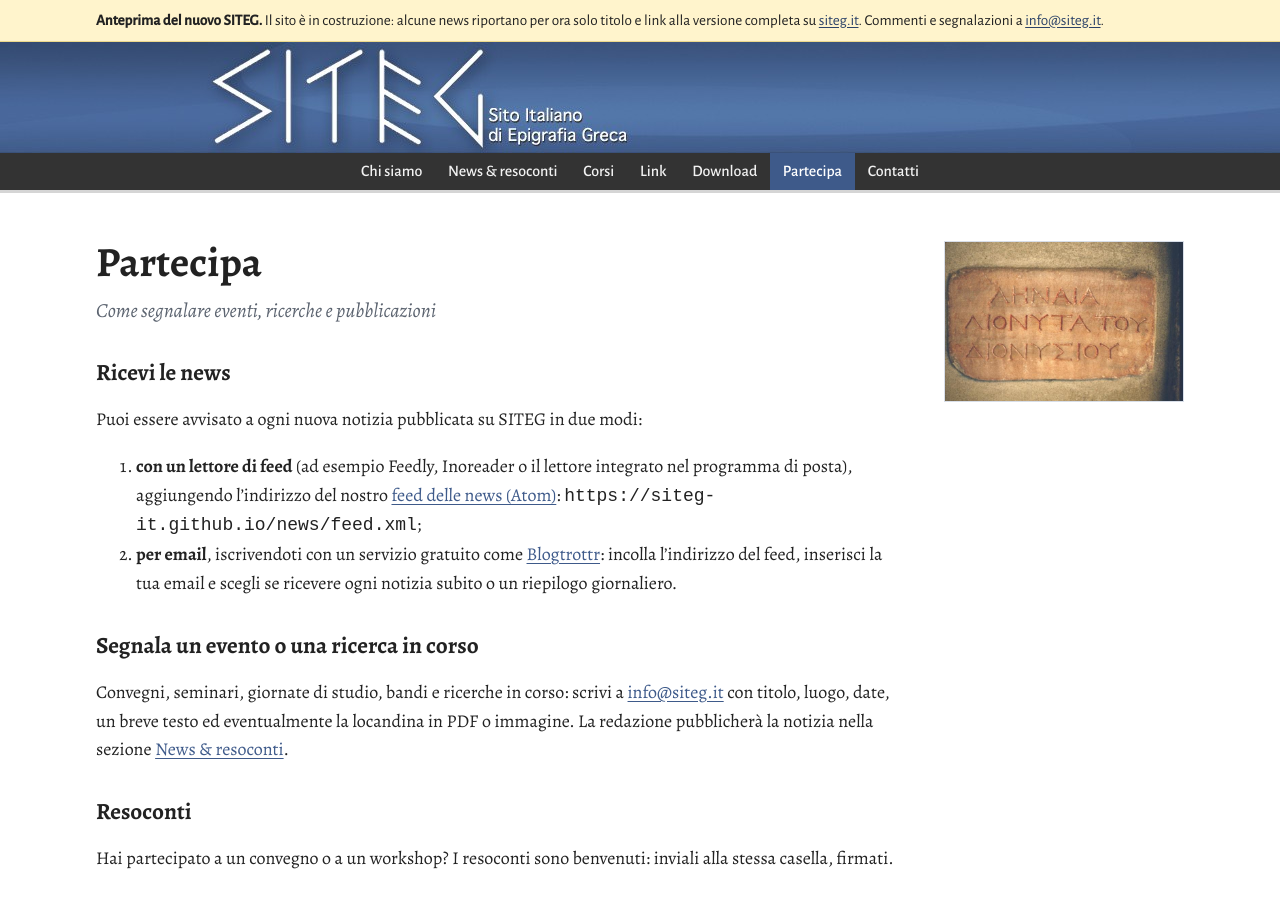
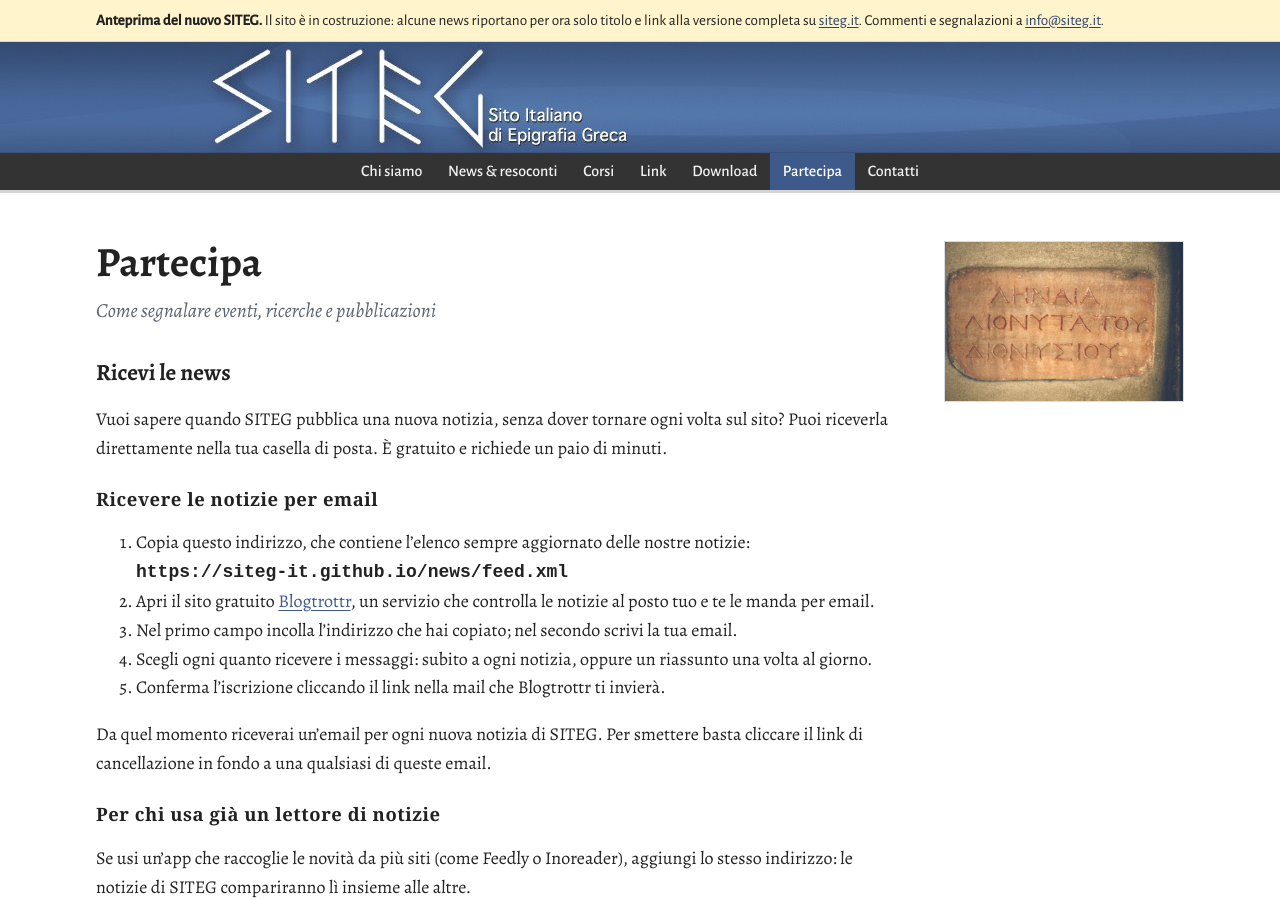
Before and after one commit to SITEG-IT/siteg-it.github.io, a Jekyll site: the page built from pagine/partecipa.md, in a window 1280 px wide and 900 px high. Built offline with Jekyll 4.4.1, drawn with Linux system fonts in a browser that asks for light colours; some web fonts are replaced.

Commit message:
Spiega in modo più semplice come ricevere le news
Co-Authored-By: Claude Opus 5.5 <noreply@anthropic.com>
Claude-Session: https://claude.ai/code/session_01L5UjLma1GyyJqcuBTdFXE1

```diff
--- a/pagine/partecipa.md
+++ b/pagine/partecipa.md
@@ -11,10 +11,22 @@ redirect_from:
 
 ## Ricevi le news
 
-Puoi essere avvisato a ogni nuova notizia pubblicata su SITEG in due modi:
+Vuoi sapere quando SITEG pubblica una nuova notizia, senza dover tornare ogni volta sul sito? Puoi riceverla direttamente nella tua casella di posta. È gratuito e richiede un paio di minuti.
 
-1. **con un lettore di feed** (ad esempio Feedly, Inoreader o il lettore integrato nel programma di posta), aggiungendo l'indirizzo del nostro [feed delle news (Atom)]({{ '/news/feed.xml' | absolute_url }}): `{{ '/news/feed.xml' | absolute_url }}`;
-2. **per email**, iscrivendoti con un servizio gratuito come [Blogtrottr](https://blogtrottr.com/): incolla l'indirizzo del feed, inserisci la tua email e scegli se ricevere ogni notizia subito o un riepilogo giornaliero.
+### Ricevere le notizie per email
+
+1. Copia questo indirizzo, che contiene l'elenco sempre aggiornato delle nostre notizie:
+   **`{{ '/news/feed.xml' | absolute_url }}`**
+2. Apri il sito gratuito [Blogtrottr](https://blogtrottr.com/), un servizio che controlla le notizie al posto tuo e te le manda per email.
+3. Nel primo campo incolla l'indirizzo che hai copiato; nel secondo scrivi la tua email.
+4. Scegli ogni quanto ricevere i messaggi: subito a ogni notizia, oppure un riassunto una volta al giorno.
+5. Conferma l'iscrizione cliccando il link nella mail che Blogtrottr ti invierà.
+
+Da quel momento riceverai un'email per ogni nuova notizia di SITEG. Per smettere basta cliccare il link di cancellazione in fondo a una qualsiasi di queste email.
+
+### Per chi usa già un lettore di notizie
+
+Se usi un'app che raccoglie le novità da più siti (come Feedly o Inoreader), aggiungi lo stesso indirizzo: le notizie di SITEG compariranno lì insieme alle altre.
 
 ## Segnala un evento o una ricerca in corso
 
```
